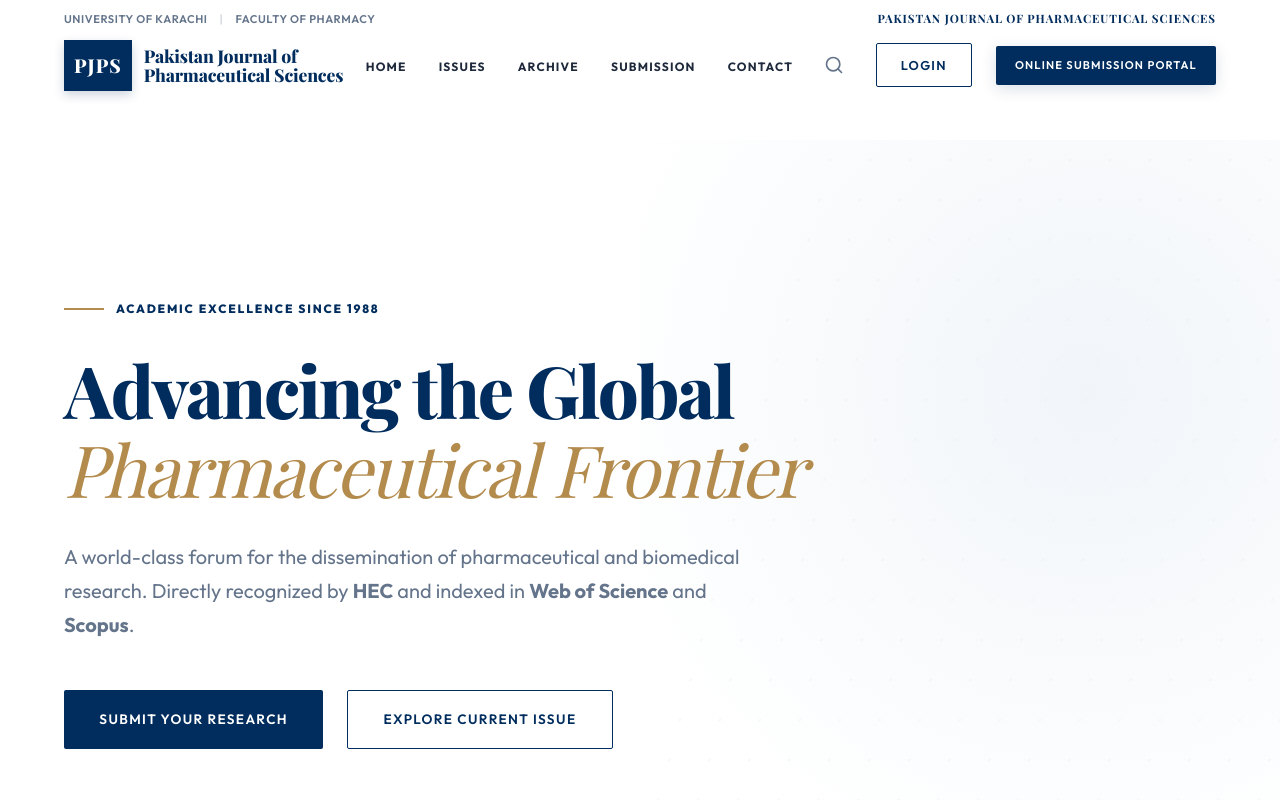
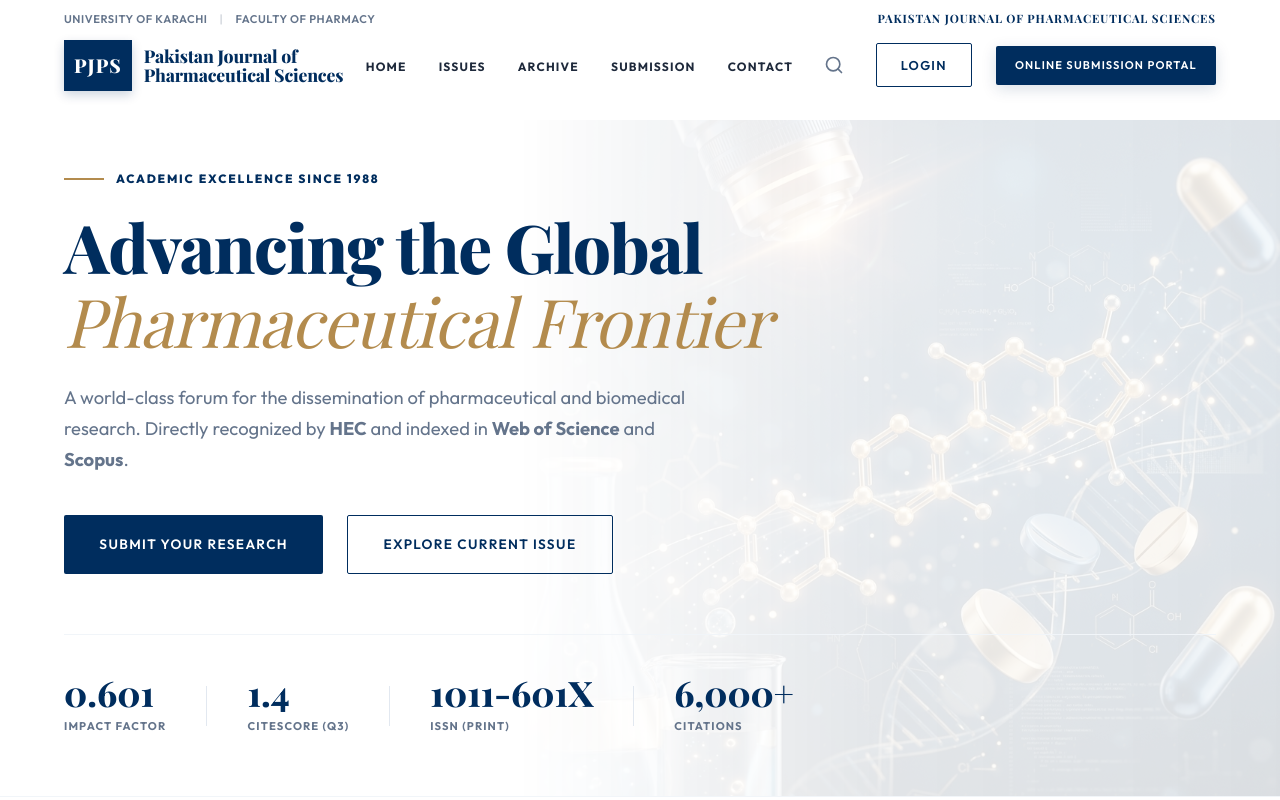
Before and after one commit to softsolspk1/pjps, a Next.js app: page / in a window 1280 px wide. Shown: the top 800 px of the page. Built offline with nearby package versions, Linux system fonts and the light colour scheme; no server answers; the database is empty; a web font is replaced by a local one.

Commit message:
Refine hero section: minimize spacing and add prominent pharmaceutical background

```diff
--- a/app/globals.css
+++ b/app/globals.css
@@ -204,7 +204,7 @@
 }
 
 .public-content-buffer {
-  padding-top: 140px;
+  padding-top: 120px;
   min-height: 100vh;
   display: flex;
   flex-direction: column;
--- a/components/Hero.module.css
+++ b/components/Hero.module.css
@@ -1,10 +1,10 @@
 .hero {
   position: relative;
-  min-height: 85vh;
+  min-height: 70vh;
   background-color: var(--background);
   display: flex;
   align-items: center;
-  padding-top: 150px;
+  padding-top: 40px;
   padding-bottom: 60px;
   overflow: hidden;
   border-bottom: 1px solid var(--border-light);
@@ -14,23 +14,29 @@
   position: absolute;
   top: 0;
   right: 0;
-  width: 50%;
+  width: 60%;
   height: 100%;
-  background: radial-gradient(circle at 70% 30%, var(--bg-accent-light) 0%, transparent 70%);
+  background-image: url('/pharma-hero.png');
+  background-size: cover;
+  background-position: center left;
   z-index: 1;
+  opacity: 0.15;
+  -webkit-mask-image: linear-gradient(to right, transparent 0%, rgba(0,0,0,0.8) 50%, black 100%);
+  mask-image: linear-gradient(to right, transparent 0%, rgba(0,0,0,0.8) 50%, black 100%);
 }
 
 .heroDecorative::after {
   content: "";
   position: absolute;
   top: 0;
-  right: -10%;
+  right: -5%;
   width: 100%;
   height: 100%;
-  background-image: radial-gradient(var(--border-medium) 1px, transparent 1px);
-  background-size: 40px 40px;
-  transform: skewX(-15deg);
-  opacity: 0.4;
+  background-image: radial-gradient(var(--accent-gold) 1.5px, transparent 1.5px);
+  background-size: 50px 50px;
+  transform: skewX(-10deg);
+  opacity: 0.15;
+  z-index: 2;
 }
 
 .heroContent {
@@ -50,7 +56,7 @@
   font-weight: 800;
   text-transform: uppercase;
   letter-spacing: 0.15em;
-  margin-bottom: 30px;
+  margin-bottom: 20px;
 }
 
 .badgeLine {
@@ -61,12 +67,12 @@
 
 .heroTitle {
   font-family: var(--font-serif);
-  font-size: 4.5rem;
+  font-size: 4.2rem;
   font-weight: 800;
   line-height: 1.1;
   color: var(--primary-navy);
-  margin-bottom: 32px;
-  letter-spacing: -0.03em;
+  margin-bottom: 24px;
+  letter-spacing: -0.02em;
 }
 
 .titleAccent {
@@ -76,11 +82,11 @@
 }
 
 .heroSubtitle {
-  font-size: 1.25rem;
+  font-size: 1.15rem;
   line-height: 1.7;
   color: var(--text-muted);
-  margin-bottom: 48px;
-  max-width: 700px;
+  margin-bottom: 40px;
+  max-width: 650px;
 }
 
 .heroActions {
```
Also changed, not shown: public/pharma-hero.png (added), 1 other file (tests, documents, lock files or other folders).
